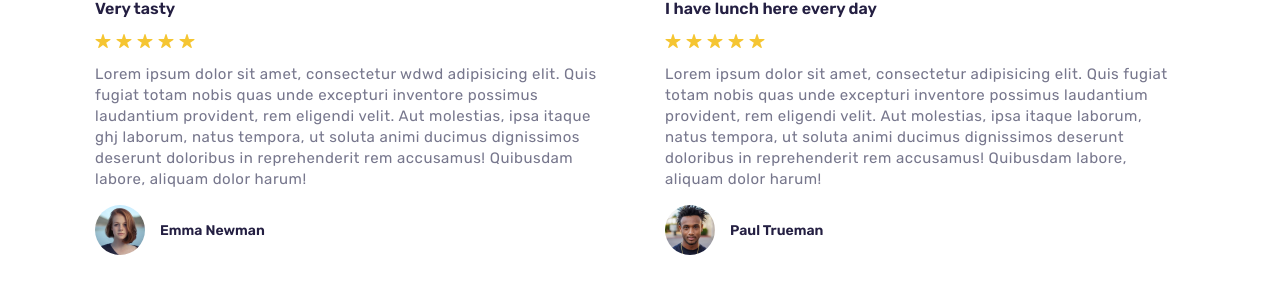
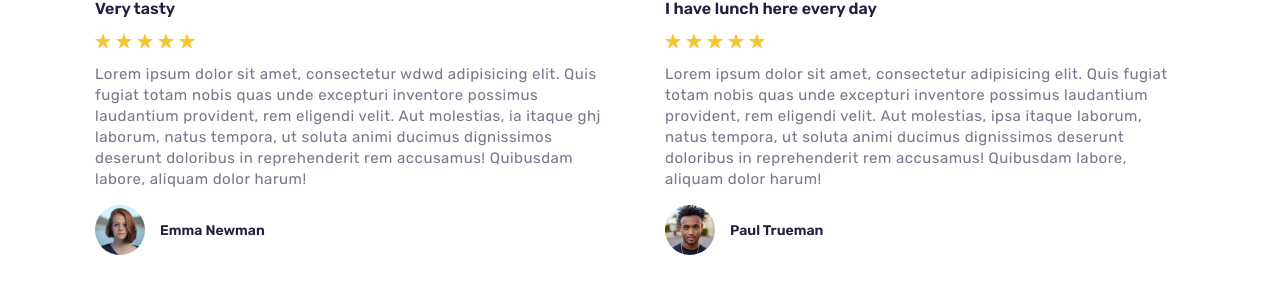
Before and after one commit to WH1T3-E4GL3/Project-Taaza, a PHP site: page /taaza/ in a window 1280 px wide. Shown: the part 4184-4484 px from the top of the page. Run offline with PHP 8.4, Linux system fonts and the light colour scheme.

Commit message:
Update index.php

```diff
--- a/index.php
+++ b/index.php
@@ -453,7 +453,7 @@ session_start();
             <p class="testimonials-text">
               Lorem ipsum dolor sit amet, consectetur wdwd adipisicing elit. Quis fugiat totam nobis quas unde excepturi
               inventore possimus
-              laudantium provident, rem eligendi velit. Aut molestias, ipsa itaque ghj laborum, natus
+              laudantium provident, rem eligendi velit. Aut molestias, ia itaque ghj laborum, natus
               tempora, ut soluta animi ducimus dignissimos deserunt doloribus in reprehenderit rem accusamus! Quibusdam
               labore,
               aliquam dolor harum!
```
